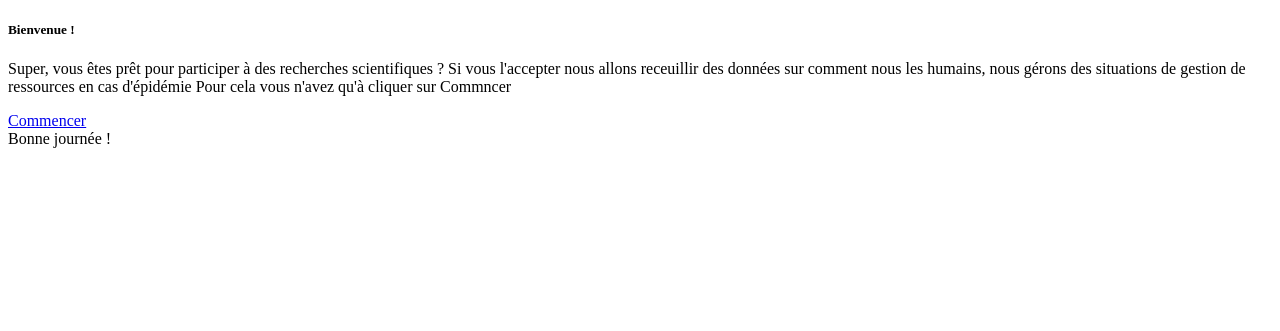
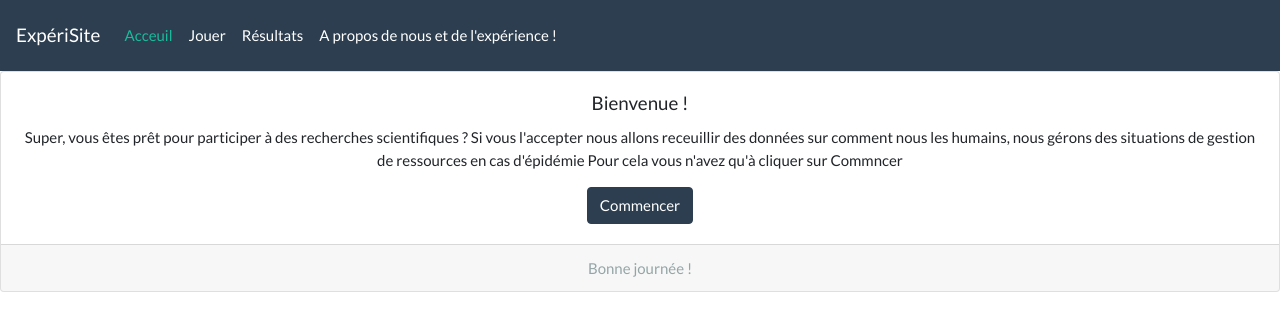
Before and after one commit to Hagarde/ExperiSite, a Symfony app: template templates/sir/exp.html.twig in a window 1280 px wide. Shown: the top 331 px of the page. Run offline with Twig, Linux system fonts and the light colour scheme; the template is opened without the code that fills it, so the values that code supplies are empty; some libraries are stand-ins or nearby versions.

Commit message:
réparation beauté simplissile

```diff
--- a/templates/base.html.twig
+++ b/templates/base.html.twig
@@ -1,19 +1,45 @@
 <!DOCTYPE html>
-<html>
+ <html>
     <head>
         <meta charset="UTF-8">
-        <title>{% block title %}Welcome!{% endblock %}</title>
-        {# Run `composer require symfony/webpack-encore-bundle`
-           and uncomment the following Encore helpers to start using Symfony UX #}
-        {% block stylesheets %}
-            {#{{ encore_entry_link_tags('app') }}#}
-        {% endblock %}
 
-        {% block javascripts %}
-            {#{{ encore_entry_script_tags('app') }}#}
-        {% endblock %}
+
+        <title>{% block title %}{% endblock %}</title>
+
+        {% block stylesheets %} {% endblock %}
+            <link rel="stylesheet" href="https://stackpath.bootstrapcdn.com/bootstrap/4.3.1/css/bootstrap.min.css" integrity="sha384-ggOyR0iXCbMQv3Xipma34MD+dH/1fQ784/j6cY/iJTQUOhcWr7x9JvoRxT2MZw1T" crossorigin="anonymous">
+            <link rel="stylesheet" href="https://bootswatch.com/4/flatly/bootstrap.min.css">
+            <script src="https://ajax.googleapis.com/ajax/libs/jquery/3.5.1/jquery.min.js"></script>
+
+
     </head>
-    <body>
-        {% block body %}{% endblock %}
-    </body>
+    <body style="">
+        <nav class="navbar navbar-expand-lg navbar-dark bg-primary">
+            <a class="navbar-brand" href="{{path('home')}}">ExpériSite</a>
+            <button class="navbar-toggler" type="button" data-toggle="collapse" data-target="#navbarColor01" aria-controls="navbarColor01" aria-expanded="false" aria-label="Toggle navigation">
+                <span class="navbar-toggler-icon"></span>
+            </button>
+
+            <div class="collapse navbar-collapse" id="navbarColor01">
+                <ul class="navbar-nav mr-auto">
+                    <li class="nav-item active">
+                        <a class="nav-link" href="{{path('home')}}">Acceuil
+                        </a>
+                    </li>
+                    <li class="nav-item">
+                    <a class="nav-link" href="/exp/exp_form/0"> Jouer</a>
+                    </li>
+                    <li class="nav-item">
+                    <a class="nav-link" href="{{path('resultat')}}"> Résultats</a>
+                    </li>
+                    <li class="nav-item">
+                        <a class="nav-link" href="{{path('about_us')}}">A propos de nous et de l'expérience ! </a>
+                    </li>
+            </div>
+        </nav>
+        {% block body %} {% endblock %}
+        <script src="https://code.jquery.com/jquery-3.3.1.slim.min.js" integrity="sha384-q8i/X+965DzO0rT7abK41JStQIAqVgRVzpbzo5smXKp4YfRvH+8abtTE1Pi6jizo" crossorigin="anonymous"></script>
+        <script src="https://cdnjs.cloudflare.com/ajax/libs/popper.js/1.14.7/umd/popper.min.js" integrity="sha384-UO2eT0CpHqdSJQ6hJty5KVphtPhzWj9WO1clHTMGa3JDZwrnQq4sF86dIHNDz0W1" crossorigin="anonymous"></script>
+        <script src="https://stackpath.bootstrapcdn.com/bootstrap/4.3.1/js/bootstrap.min.js" integrity="sha384-JjSmVgyd0p3pXB1rRibZUAYoIIy6OrQ6VrjIEaFf/nJGzIxFDsf4x0xIM+B07jRM" crossorigin="anonymous"></script>
+
 </html>
```
Also changed, not shown: 1 other file.
